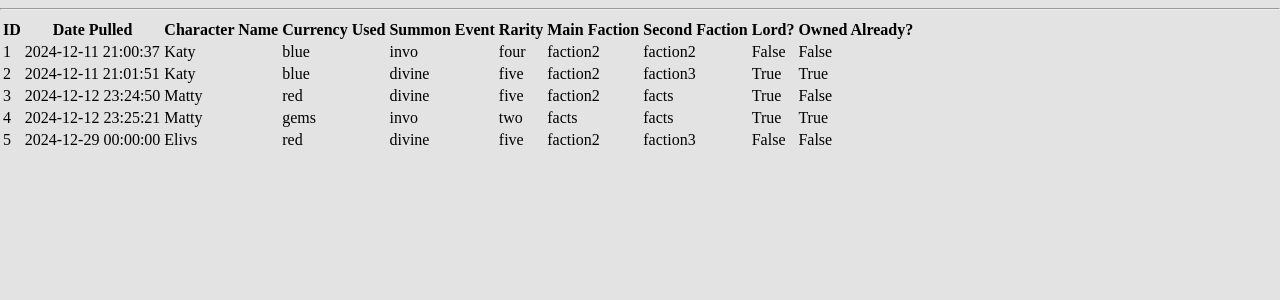
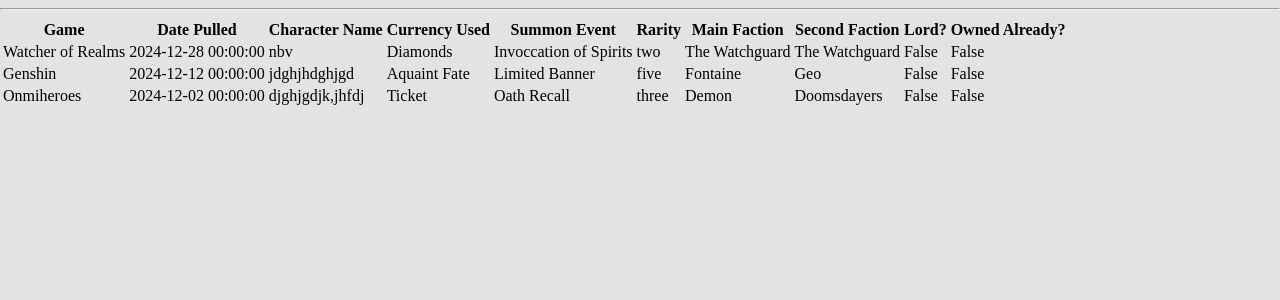
Before and after one commit to uglyfish1991/gacha_tracker, a Flask app: page /records in a window 1280 px wide. Shown: the part 184-484 px from the top of the page. Run offline with Flask 3, Linux system fonts and the light colour scheme; data comes from the database, SQL or seed files in the repository; some web fonts are replaced.

Commit message:
game_info filled out

```diff
--- a/website/game_info.py
+++ b/website/game_info.py
@@ -1,17 +1,77 @@
 wor_info = {
-    "name": "Watcher of Realms",
+    "game_name": "Watcher of Realms",
+    "field_one" : "Main Faction",
+    "field_two" : "Secondary Faction",
+    "field_three": "Is the character a Lord Hero?",
     "currencies" : ["Diamonds", "Rare", "Ancient", "Legendary"],
-    "factions": []
+    "summon_event" : ["Invoccation of Spirits"],
+    "field_one_filler": [
+        "The Watchguard",
+        "The North Throne",
+        "The Nightmare Council",
+        "The Cursed Cult",
+        "The Infernal Blast",
+        "The Star Piercers",
+        "The Esoteria Order",
+        "The Chaos Dominion",
+        "The Supreme Arbiters",
+        "The Unnamable"
+        ],
+    "field_two_filler":[]
 }
 
+wor_info["field_two_filler"] = wor_info["field_one_filler"]
+
 genshin_info = {
-    "name": "Genshin",
-    "currencies" : ["Primogems", "Aquaint Fate", "Intertwined Fate"]
+    "game_name": "Genshin Impact",
+    "field_one" : "Main Region",
+    "field_two" : "Element",
+    "field_three": "Are you on a guaranteed 5*?",
+    "currencies" : ["Primogems", "Aquaint Fate", "Intertwined Fate"],
+    "summon_event" : ["Standard Banner", "Limited Banner"],
+    "field_one_filler": [
+        "Mondstadt",
+        "Liyue",
+        "Inazuma",
+        "Sumeru",
+        "Fontaine",
+        "Natlan"
+    ],
+    "field_two_filler" : [
+        "Anemo",
+        "Cryo",
+        "Dendro",
+        "Electro",
+        "Geo",
+        "Hydro",
+        "Pyro"
+    ]
 }
 
 omni_info = {
-    "name": "Onmiheroes",
-    "currencies": ["Gems", "Oracle", "Oath Summon", "Synergy", "Normal Ticket", "Advanced Ticket"]
+    "game_name": "Onmiheroes",
+    "field_one" : "Faction",
+    "field_two" : "Main Synergy",
+    "field_three" : "Was this summon during a rebate?",
+    "currencies": ["Gems", "Oracle", "Ticket"],
+    "summon_event" : ["Normal Summon", "Advanced Summon", "Synergy Summon", "Oath Recall", "Oracle Summon"],
+    "field_one_filler" : [
+        "Empire",
+        "Woodland",
+        "Eclipse",
+        "Divine",
+        "Demon"
+    ],
+    "field_two_filler" : [
+        "Mystifiers",
+        "Valliantors",
+        "Avengers",
+        "Doomsdayers",
+        "Ethereals",
+        "Glorians",
+        "Mastery",
+        "None"
+    ]
 }
 
 # advanced
--- a/website/models.py
+++ b/website/models.py
@@ -4,6 +4,7 @@
 
 class PullRecord(db.Model):
     id = db.Column(db.Integer, primary_key = True)
+    game_name = db.Column(db.String(300), nullable = False)
     timestamp = db.Column(db.DateTime, nullable=False)
     currency_used = db.Column(db.String(300), nullable=False)
     summon_type = db.Column(db.String(300), nullable=False)
--- a/website/static/css/style.css
+++ b/website/static/css/style.css
@@ -66,6 +66,14 @@
     color: white;
     margin-left: 2%;
     font-size: 3rem;
+}
+
+details{
+    background-color: rgb(243, 243, 243);
+    margin-bottom: 30px;
+    padding: 20px;
+    border-radius: 20px;
+    box-shadow: 4px 4px 2px rgba(128, 128, 128, 0.195);
 }
 
 /*
--- a/website/templates/base.html
+++ b/website/templates/base.html
@@ -6,15 +6,16 @@
     <meta name="viewport" content="width=device-width, initial-scale=1.0">
     <title>Gacha Tracker</title>
     <link rel="stylesheet" href="{{ url_for('static', filename='css/style.css') }}">
+    <link rel="shortcut icon" type="image/x-icon" href="{{ url_for('static', filename='images/favicon.gif') }}">
 </head>
 
 <body>
     <div>
         <header class="flex-rows rows-spaced-between rows-aligned-centre">
-            <a href="{{ url_for("my_view.home")}}"><img src="/static/images/logo_long.png"></a>
+            <a href="{{ url_for('my_view.home')}}"><img src="/static/images/logo_long.png"></a>
             <nav class="roboto-medium">
-                <a href="{{ url_for("my_view.home")}}">Home </a>
-                <a href="{{ url_for("my_view.view_records")}}">View Records </a>
+                <a href="{{ url_for('my_view.home')}}">Home </a>
+                <a href="{{ url_for('my_view.view_records')}}">View Records </a>
                 <a href = "#">A Link </a>
                 <a href = "#">A Link </a>
             </nav>
--- a/website/templates/record.html
+++ b/website/templates/record.html
@@ -9,7 +9,7 @@
 
 <table>
     <tr>
-      <th>ID</th>
+      <th>Game</th>
       <th>Date Pulled</th>
       <th>Character Name</th>
       <th>Currency Used</th>
@@ -22,7 +22,7 @@
     </tr>
     {% for record in record_collection %}
     <tr>
-      <td>{{record.id}}</td>
+      <td>{{record.game_name}}</td>
       <td>{{record.timestamp}}</td>
       <td>{{record.character_name}}</td>
       <td>{{record.currency_used}}</td>
--- a/website/views.py
+++ b/website/views.py
@@ -3,8 +3,6 @@
 from . import db
 from .game_info import wor_info, genshin_info, omni_info
 from datetime import date
-
-
 
 my_view = Blueprint("my_view", __name__)
 
@@ -27,34 +25,26 @@
          game_stats = omni_info
     else:
         form_type="other"
-    return render_template("form.html", form_type=form_type, game_stats = game_stats)
+    record_collection = PullRecord.query.filter_by(game_name=game_stats["game_name"]).limit(10).all()
+    return render_template("form.html", form_type=form_type, game_stats = game_stats, record_collection=record_collection)
 
 @my_view.route("/records")
 def view_records():
         record_collection = PullRecord.query.all()
         return render_template("record.html", record_collection = record_collection,)
 
-
-# @my_view.route("/form_select", methods=["POST"])
-# def form_select():
-#     print(f"{request.form.get('games_names')}")
-#     if request.form.get("games_names") == "wor":
-#         form_type = "wor"
-#     else:
-#         form_type="other"
-#     return redirect(url_for("my_view.home", form_type=form_type))
-
-@my_view.route("/add_wor", methods = ["POST"])
+@my_view.route("/add_record", methods = ["POST"])
 def add_wor():
     new_record = PullRecord(
         timestamp = date.fromisoformat(request.form.get('summon_date')),
+        game_name = request.form.get("game_name"),
         currency_used = request.form.get("currency_used"),
         summon_type = request.form.get("summon_type"),
         character_name = request.form.get("character_name"),
         character_rarity = request.form.get("rarity"),
         character_faction = request.form.get("faction"),
         second_faction = request.form.get("second_faction"),
-        lord_hero = True if request.form.get("lord_hero") == "yes" else False,
+        lord_hero = True if request.form.get("field_three") == "yes" else False,
         owned_before = True if PullRecord.query.filter_by(character_name=request.form.get("character_name")).first() else False
     )
     db.session.add(new_record)
```
Also changed, not shown: website/templates/form.html (+58 -22 lines), instance/db.sqlite (deleted), website/db.sqlite (added), website/static/images/favicon.gif (added).
